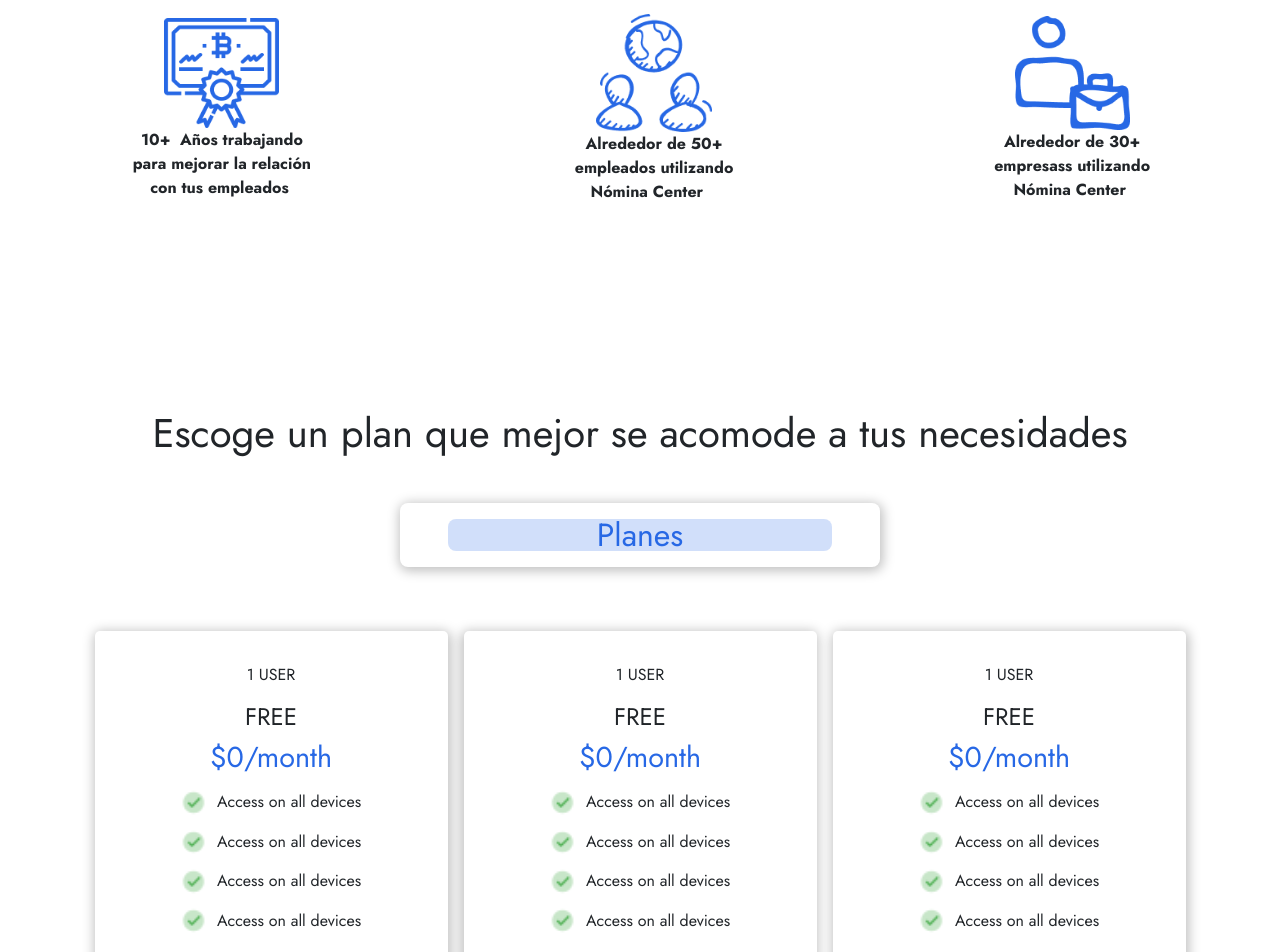
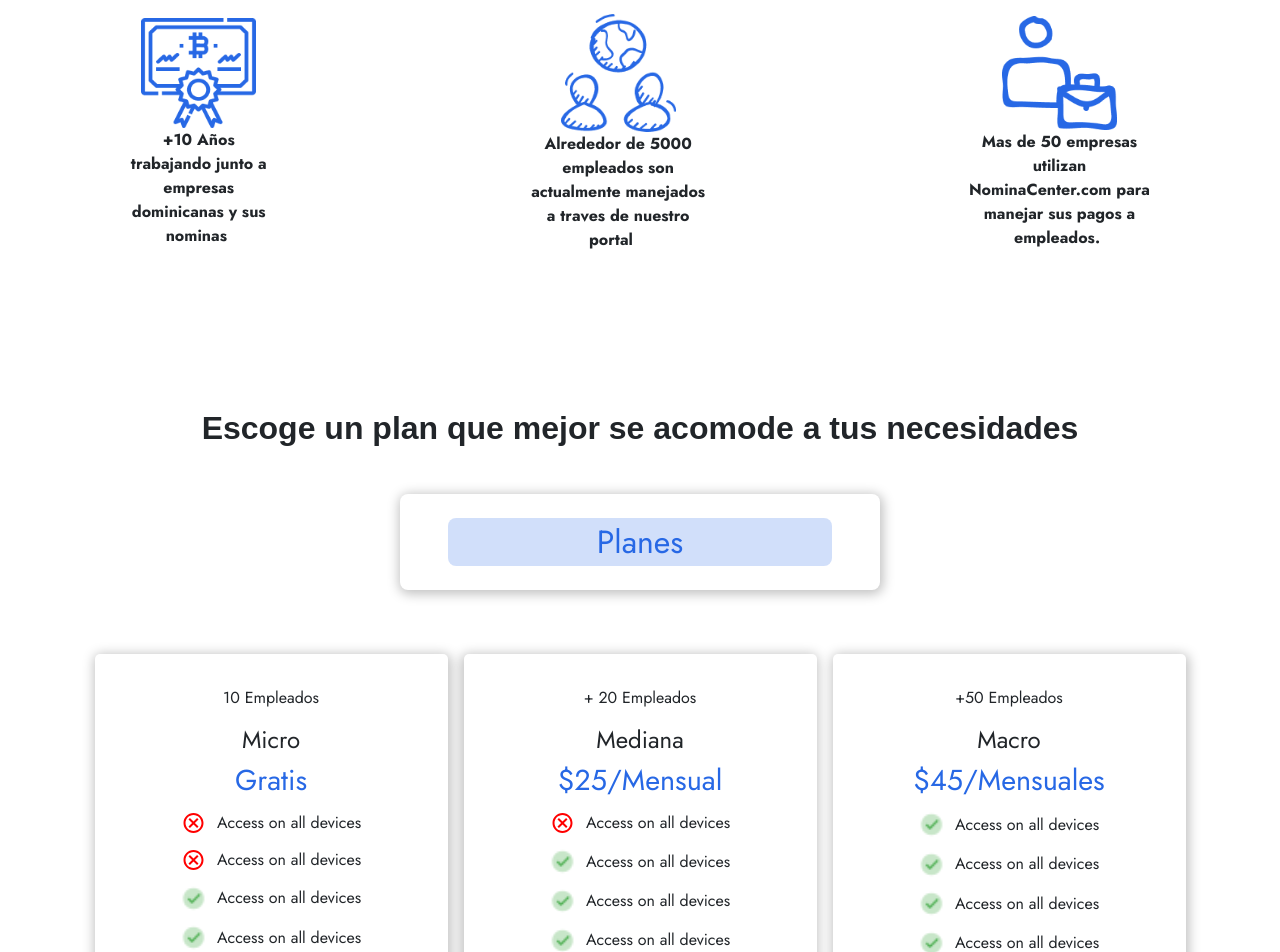
Before and after one commit to ismaeldcent04/Nomina_Center-LandingPage, a React (Vite) app: page / in a window 1280 px wide. Shown: the part 1240-2192 px from the top of the page. Built offline with nearby package versions, Linux system fonts and the light colour scheme; a web font is replaced by a local one.

Commit message:
Ultimos cambios

```diff
--- a/index.css
+++ b/index.css
@@ -69,7 +69,7 @@
 }
 
 .logo h1{
-  font-size: 1.5rem;
+  font-size: 1.2rem;
   font-family: "Jost";
   font-weight: bold;
 }
@@ -178,6 +178,7 @@
 .hero-description h1 {
   font-size: 2vw;
   margin-bottom: 1rem;
+  font-weight: 600;
 }
 
 .hero-description p {
@@ -205,7 +206,7 @@
 
 .feature .title {
   display: flex;
-  align-items: flex-start;
+  align-items: flex-end;
   gap: 1rem;
 }
 .feature img {
@@ -242,6 +243,7 @@
 }
 .description_info-text h2{
   font-size: x-large;
+  font-weight: bold;
 }
 .description_info-text span {
   color: #2768e5;
@@ -294,11 +296,17 @@
   align-items: center;
   text-align: center;
 }
+
+.pricing_header-container h1{
+  font-size: xx-large;
+  font-weight: bold;
+  font-family: sans-serif;
+}
 .plans_title-container {
   display: flex;
   align-items: center;
   width: 30rem;
-  height: 4rem;
+  height: 6rem;
   box-shadow: 1px 2px 12px 2px rgba(0, 0, 0, 0.25);
   border-radius: 8px;
   margin-top: 3%;
@@ -434,6 +442,10 @@
   height: 100vh;
   text-align: center;
   position: relative;
+}
+
+#testimonials h1{
+  font-weight: 600;
 }
 .carrousel-testimonial {
   display: flex;
--- a/package.json
+++ b/package.json
@@ -19,6 +19,7 @@
     "axios": "^1.6.7",
     "bootstrap": "^5.3.3",
     "email-js": "^2.0.2",
+    "puppeteer": "^22.6.0",
     "react": "^18.2.0",
     "react-bootstrap": "^2.10.1",
     "react-dom": "^18.2.0",
--- a/src/App.jsx
+++ b/src/App.jsx
@@ -11,6 +11,7 @@
 import { Button, Spinner } from "react-bootstrap";
 import { LoadingModal } from "./Components/UI/LoadingModal";
 
+
 function App() {
   const [url, setNCUrl] = useState();
   const [isAuthenticated, setIsAuthenticated]=useState(false);
@@ -21,8 +22,10 @@
   }
   return (
     <>
+
     <AppContext.Provider value={{url, setNCUrl, isAuthenticated, setIsAuthenticated}}>
-      {isAuthenticated?<div><iframe id="app_iframe" onLoad={handleLoaded}  allowFullScreen src={url} style={{position:"fixed", top:0, left:0, bottom:0, right:0, width:"100%", height:"100%", border:"none", margin:0, padding:0, overflow:"hidden"}}/>{!isLoaded && <LoadingModal/>}</div>:   <InfoPage/>}
+      {/* {isAuthenticated?<div><iframe id="app_iframe" onLoad={handleLoaded}  allowFullScreen src={url} style={{position:"fixed", top:0, left:0, bottom:0, right:0, width:"100%", height:"100%", border:"none", margin:0, padding:0, overflow:"hidden"}}/>{!isLoaded && <LoadingModal/>}</div>:   <InfoPage/>} */}
+      <InfoPage/>
 
 
      {/* <Router>
--- a/src/Components/DescriptionSection/Benefits.jsx
+++ b/src/Components/DescriptionSection/Benefits.jsx
@@ -8,15 +8,15 @@
     <div className="benefits-container">
       <div className="benefit">
         <img src={moneyImg} />
-        <p>10+  Años trabajando para mejorar la relación con tus empleados </p>
+        <p>+10 Años trabajando junto a empresas dominicanas y sus nominas </p>
       </div>
       <div className="benefit">
         <img src={worldImg} />
-        <p>Alrededor de 50+ empleados utilizando Nómina Center   </p>
+        <p>Alrededor de 5000 empleados son actualmente manejados a traves de nuestro portal   </p>
       </div>
       <div className="benefit">
         <img src={messageImg} />
-        <p>Alrededor de 30+ empresass utilizando Nómina Center </p>
+        <p>Mas de 50 empresas utilizan NominaCenter.com para manejar sus pagos a empleados. </p>
       </div>
     </div>
   );
--- a/src/Components/Pages/InfoPage.jsx
+++ b/src/Components/Pages/InfoPage.jsx
@@ -6,8 +6,11 @@
 import { TestimonialSection } from "../TestimonialSection/TestimonialSection"
 import "../../../index.css"
 import { LoadingModal } from "../UI/LoadingModal"
+import { useEffect } from "react"
+
 
 export const InfoPage = ()=>{
+
     return (
     <div className="animate__backInLeft">
         <main>
--- a/src/Components/PricingSection/PricingCards.jsx
+++ b/src/Components/PricingSection/PricingCards.jsx
@@ -1,25 +1,26 @@
 import React from "react";
 import checkImg from "../../assets/Checkmark.png";
+import CancelOutlinedIcon from '@mui/icons-material/CancelOutlined';
 
 export const PricingCards = () => {
   return (
     <div className="pricing_cards-container">
       <div className="pricing_card left">
         <div>
-          <p>1 USER</p>
-          <h4>FREE</h4>
+          <p>10 Empleados</p>
+          <h4>Micro</h4>
           <h4>
-            <span>$0/month</span>
+            <span>Gratis</span>
           </h4>
         </div>
         <ul>
           <li>
-            <img src={checkImg} />
+            <CancelOutlinedIcon style={{color:"red", width:"25px"}}/>
             Access on all devices
           </li>
           <li>
             {" "}
-            <img src={checkImg} />
+            <CancelOutlinedIcon style={{color:"red", width:"25px"}}/>
             Access on all devices
           </li>
           <li>
@@ -36,15 +37,15 @@
       </div>
       <div className="pricing_card middle">
         <div>
-          <p>1 USER</p>
-          <h4>FREE</h4>
+          <p>+ 20 Empleados</p>
+          <h4>Mediana</h4>
           <h4>
-            <span>$0/month</span>
+            <span>$25/Mensual</span>
           </h4>
         </div>
         <ul>
           <li>
-            <img src={checkImg} />
+          <CancelOutlinedIcon style={{color:"red", width:"25px"}}/>
             Access on all devices
           </li>
           <li>
@@ -64,10 +65,10 @@
       </div>
       <div className="pricing_card right">
         <div>
-          <p>1 USER</p>
-          <h4>FREE</h4>
+          <p>+50 Empleados</p>
+          <h4>Macro</h4>
           <h4>
-            <span>$0/month</span>
+            <span>$45/Mensuales</span>
           </h4>
         </div>
         <ul>
--- a/src/Components/UI/LoginModal.jsx
+++ b/src/Components/UI/LoginModal.jsx
@@ -2,7 +2,7 @@
 import Button from 'react-bootstrap/Button';
 import Form from 'react-bootstrap/Form';
 import Modal from 'react-bootstrap/Modal';
-import { authenticateUser, getEmpresaByRnc } from '../../Services';
+import { authenticateUser, getEmpresaByRnc, openNewBrowser } from '../../Services';
 import { AppContext } from '../Context/AppContext';
 import VisibilityOffOutlinedIcon from '@mui/icons-material/VisibilityOffOutlined';
 import VisibilityOutlinedIcon from '@mui/icons-material/VisibilityOutlined';
@@ -49,6 +49,8 @@
   }
 
   const handleLogin = async(e)=>{
+
+
     console.log("Click");
     e.preventDefault();
     // const checkedUserEmail = await getUserByEmail(email);
@@ -59,12 +61,14 @@
     }
     const response = await authenticateUser(credentials);
     console.log(response);
+    console.log(response?.url);
     setIsloading(true);
-    if(response?.url){
+    if(response.url){
+        await openNewBrowser(response.url);
         setUrl(response.url)
         setNCUrl(response.url);
         // Swal.fire("Autenticación exitosa","Iniciando Sesión","success")
-        setIsAuthenticated(true);
+        // setIsAuthenticated(true);
         // window.location.href = response.url;
     }
     else{
--- a/src/Services.js
+++ b/src/Services.js
@@ -85,3 +85,11 @@
     console.log(error);
   }
  }
+
+ export const openNewBrowser = async(url)=>{
+  try {
+    const response = await axiosInstance.get(`/Authentication/open?url=${url}`)
+  } catch (error) {
+    console.log(error);
+  }
+ }
--- a/src/helpers/generatePassword.js
+++ b/src/helpers/generatePassword.js
@@ -3,7 +3,7 @@
       lowercase: "abcdefghijklmnopqrstuvwxyz",
       uppercase: "ABCDEFGHIJKLMNOPQRSTUVWXYZ",
       numbers: "0123456789",
-      symbols: "!@#$%^&*()_+-=[]{};:|,.<>/?",
+      symbols: "@",
     };
 
     let password = "";
```
Also changed, not shown: 1 other file (tests, documents, lock files or other folders).
